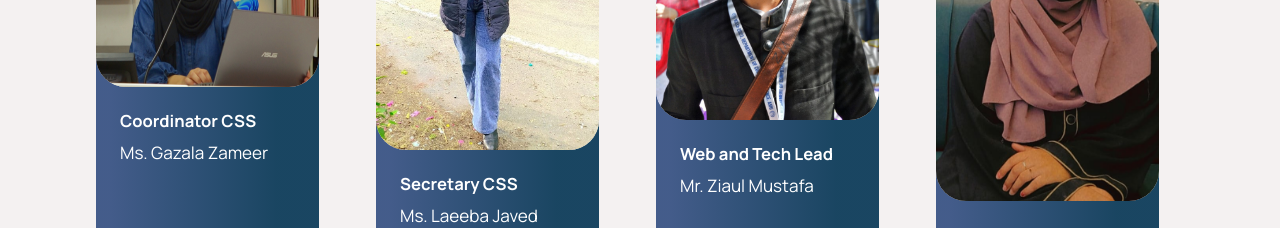
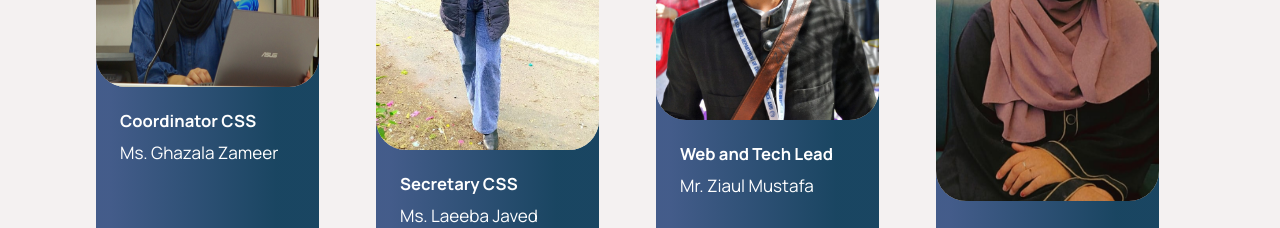
Before and after one commit to CSS-AMU/css-amu-frontend, a React (Create React App) app: page / in a window 1280 px wide. Shown: the part 7100-7328 px from the top of the page. Built offline with nearby package versions, Linux system fonts and the light colour scheme.

Commit message:
Update Team.jsx

```diff
--- a/src/containers/team/Team.jsx
+++ b/src/containers/team/Team.jsx
@@ -30,7 +30,7 @@ const Team = () => (
     </div>
     <div className="csd__team-container">
       <div className="csd__team-container_groupB">
-        <Article imgUrl={team13} date="Coordinator CSS" text="Ms. Gazala Zameer" />
+        <Article imgUrl={team13} date="Coordinator CSS" text="Ms. Ghazala Zameer" />
         <Article imgUrl={team14} date="Secretary CSS" text="Ms. Laeeba Javed" />
         <Article imgUrl={team16} date="Web and Tech Lead" text="Mr. Ziaul Mustafa" />
         <Article imgUrl={team17} date="Graphics Team" text="Ms. Rufaida Haq"/>
```
